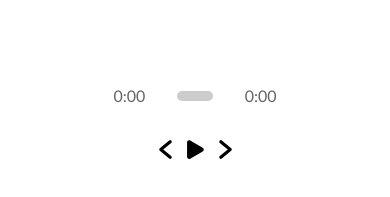
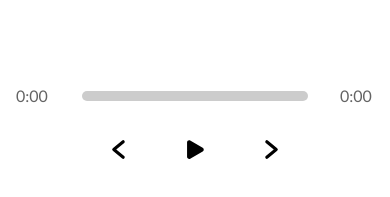
Before and after one commit to irrbis38/r-music-player, a React (Create React App) app: page / in a window 390 px wide. Shown: the part 485-682 px from the top of the page. Built offline with nearby package versions, Linux system fonts and the light colour scheme.

Commit message:
feat: add adaptive styles

```diff
--- a/src/App.jsx
+++ b/src/App.jsx
@@ -16,7 +16,7 @@ export const App = () => {
   const [isLibraryVisible, setIsLibraryVisible] = useState(false);
   const audioRef = useRef(null);
   return (
-    <div className="App">
+    <div className={`app ${isLibraryVisible ? "library__active" : ""}`}>
       <Nav
         isLibraryVisible={isLibraryVisible}
         setIsLibraryVisible={setIsLibraryVisible}
--- a/src/app.scss
+++ b/src/app.scss
@@ -37,3 +37,11 @@ body {
   border-radius: 20px;
   border: transparent;
 }
+
+.app {
+  transition: all 0.4s ease;
+}
+
+.library__active {
+  margin-left: 20%;
+}
--- a/src/components/Library/Library.module.scss
+++ b/src/components/Library/Library.module.scss
@@ -27,3 +27,14 @@
   display: flex;
   flex-direction: column;
 }
+
+@media screen and (max-width: 575px) {
+  .library {
+    width: 100%;
+  }
+
+  .library__title {
+    padding: 1.1rem;
+    text-align: left;
+  }
+}
--- a/src/components/Nav/Nav.module.scss
+++ b/src/components/Nav/Nav.module.scss
@@ -7,6 +7,8 @@
 }
 
 .nav__button {
+  position: relative;
+  z-index: 100;
   display: flex;
   align-items: center;
   gap: 0.5rem;
--- a/src/components/Player/Player.module.scss
+++ b/src/components/Player/Player.module.scss
@@ -120,3 +120,20 @@
     cursor: pointer;
   }
 }
+
+@media screen and (max-width: 768px) {
+  .player__time {
+    width: 80%;
+  }
+}
+
+@media screen and (max-width: 575px) {
+  .player__time {
+    width: 100%;
+  }
+
+  .player__control {
+    width: 50%;
+    min-width: 210px;
+  }
+}
--- a/src/components/Song/Song.module.scss
+++ b/src/components/Song/Song.module.scss
@@ -32,3 +32,15 @@
   font-weight: 400;
   color: rgba(100, 100, 100, 0.7);
 }
+
+@media screen and (max-width: 768px) {
+  .song__cover {
+    width: 30%;
+  }
+}
+
+@media screen and (max-width: 575px) {
+  .song__cover {
+    width: 170px;
+  }
+}
```
